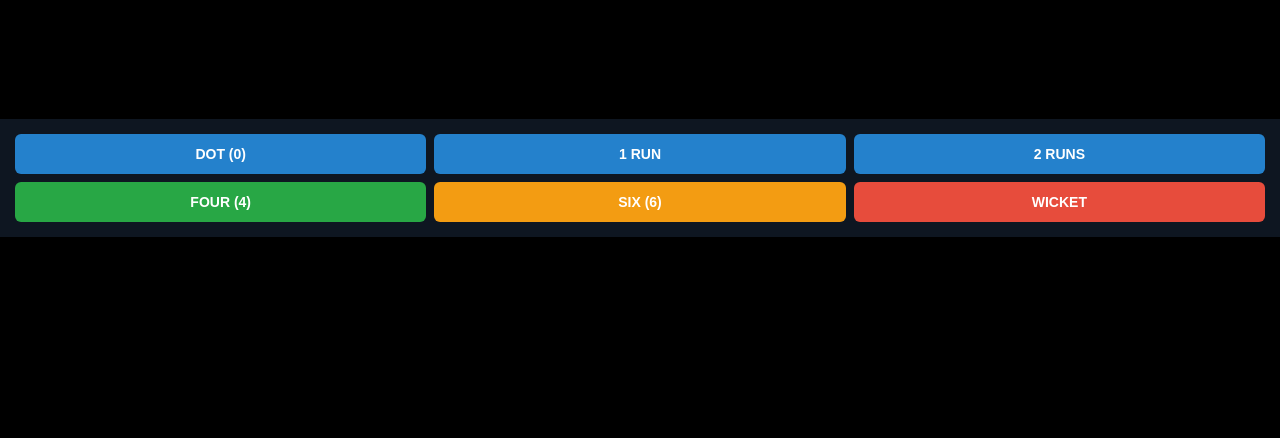
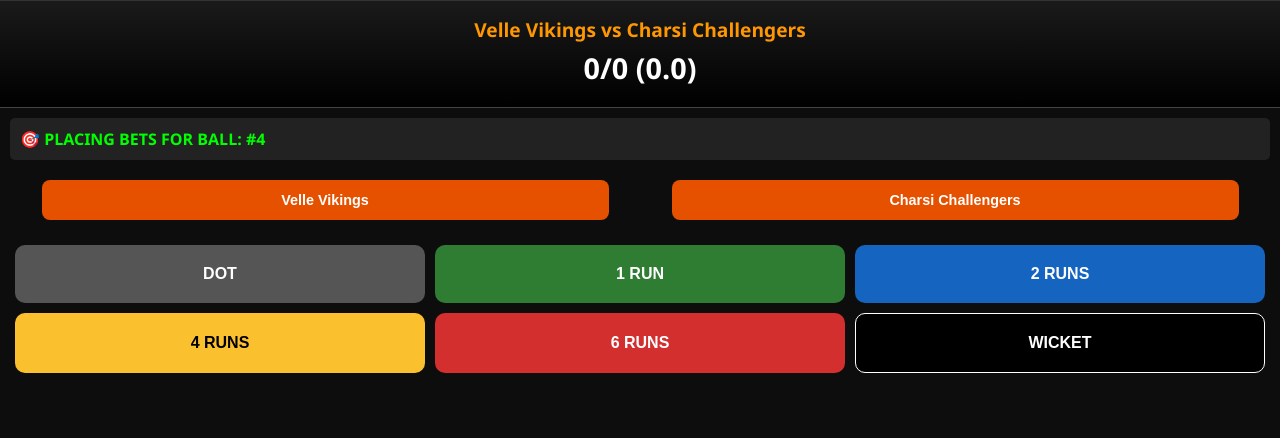
Before and after one commit to meeowwghopghop-hub/chuza-engine, a Flask app: page / in a window 1280 px wide. Shown: the part 641-1079 px from the top of the page. Before the commit the page ends 878 px from the top, so only its background shows below. Run offline with Flask 3, Linux system fonts and the light colour scheme; some libraries are stand-ins or nearby versions.

Commit message:
Update index.html

```diff
--- a/templates/index.html
+++ b/templates/index.html
@@ -1,92 +1,211 @@
 <!DOCTYPE html>
-<html>
+<html lang="en">
 <head>
     <meta charset="UTF-8">
     <meta name="viewport" content="width=device-width, initial-scale=1.0, maximum-scale=1.0, user-scalable=no">
     <title>Chuza090 Virtual Arena</title>
     <script src="https://telegram.org/js/telegram-web-app.js"></script>
     <style>
-        body { background: #0e1621; color: white; font-family: sans-serif; margin: 0; text-align: center; overflow: hidden; }
-        .video-container { width: 100%; position: relative; background: #000; aspect-ratio: 16/9; }
-        #match-video { width: 100%; height: 100%; display: block; }
-        #scoreboard-overlay {
-            display: none; position: absolute; top: 0; left: 0; width: 100%; height: 100%;
-            background: rgba(0,0,0,0.85); flex-direction: column; justify-content: center; align-items: center;
+        body {
+            background-color: #0d0d0d;
+            color: white;
+            font-family: 'Segoe UI', Tahoma, Geneva, Verdana, sans-serif;
+            margin: 0;
+            padding: 0;
+            overflow-x: hidden;
         }
-        .bet-grid { display: grid; grid-template-columns: repeat(3, 1fr); gap: 8px; padding: 15px; }
-        .btn { background: #2481cc; border: none; color: white; padding: 12px 5px; border-radius: 6px; font-weight: bold; font-size: 14px; }
-        .btn:active { background: #1c66a3; transform: scale(0.95); }
-        .status-bar { padding: 10px; background: #17212b; font-size: 14px; border-bottom: 1px solid #232e3c; }
+
+        /* Video Section */
+        #video-container {
+            width: 100%;
+            background: #000;
+            border-bottom: 2px solid #333;
+            line-height: 0;
+        }
+
+        video {
+            width: 100%;
+            height: auto;
+        }
+
+        /* Scoreboard */
+        .scoreboard {
+            background: linear-gradient(180deg, #1a1a1a 0%, #000 100%);
+            padding: 15px;
+            text-align: center;
+            border-bottom: 1px solid #444;
+        }
+
+        #teams-display {
+            font-size: 1.2rem;
+            color: #ff9800;
+            font-weight: bold;
+            margin-bottom: 5px;
+        }
+
+        #live-score {
+            font-size: 1.8rem;
+            margin: 5px 0;
+            font-weight: 900;
+        }
+
+        /* Betting Info */
+        .betting-info {
+            background: #222;
+            padding: 10px;
+            color: #00ff00;
+            font-weight: bold;
+            font-size: 1rem;
+            border-radius: 5px;
+            margin: 10px;
+        }
+
+        /* Winner Market Area */
+        .winner-market {
+            display: flex;
+            justify-content: space-around;
+            padding: 10px;
+        }
+
+        .btn-winner {
+            background: #e65100;
+            color: white;
+            border: none;
+            padding: 12px;
+            border-radius: 8px;
+            width: 45%;
+            font-weight: bold;
+            font-size: 0.9rem;
+        }
+
+        /* Betting Grid */
+        .grid-container {
+            display: grid;
+            grid-template-columns: repeat(3, 1fr);
+            gap: 10px;
+            padding: 15px;
+            margin-bottom: 50px;
+        }
+
+        .bet-btn {
+            padding: 20px 10px;
+            border-radius: 10px;
+            border: none;
+            font-weight: bold;
+            font-size: 1rem;
+            color: white;
+            text-transform: uppercase;
+        }
+
+        .dot { background: #555; }
+        .one { background: #2e7d32; }
+        .two { background: #1565c0; }
+        .four { background: #fbc02d; color: black; }
+        .six { background: #d32f2f; }
+        .wicket { background: #000; border: 1px solid #fff; }
+
+        .disabled { opacity: 0.5; pointer-events: none; }
     </style>
 </head>
 <body>
-    <div class="status-bar">
-        Next Ball: <span id="next-ball-id">#--</span> | Balance: ₹<span id="user-bal">0</span>
+
+    <div id="video-container">
+        <video id="cricket-video" autoplay muted playsinline>
+            <source id="video-source" src="https://github.com/meeowwghopghop-hub/virtuality-bot/raw/refs/heads/main/W-BOWLED.mp4" type="video/mp4">
+        </video>
     </div>
 
-    <div class="video-container">
-        <video id="match-video" muted playsinline></video>
-        <div id="scoreboard-overlay">
-            <h2 id="last-ball-res" style="margin:0; color:#ffc107;">--</h2>
-            <p style="margin:5px 0 0 0; font-size:12px;">PREPARING NEXT DELIVERY...</p>
-        </div>
+    <div class="scoreboard">
+        <div id="teams-display">BADMOSH vs SUTTEBAZ</div>
+        <div id="live-score">0/0 (0.0)</div>
     </div>
 
-    <div class="bet-grid">
-        <button class="btn" onclick="placeBet('runs_0')">DOT (0)</button>
-        <button class="btn" onclick="placeBet('runs_1')">1 RUN</button>
-        <button class="btn" onclick="placeBet('runs_2')">2 RUNS</button>
-        <button class="btn" onclick="placeBet('runs_4')" style="background:#28a745;">FOUR (4)</button>
-        <button class="btn" onclick="placeBet('runs_6')" style="background:#f39c12;">SIX (6)</button>
-        <button class="btn" onclick="placeBet('W-BOWLED')" style="background:#e74c3c;">WICKET</button>
+    <div class="betting-info">
+        🎯 PLACING BETS FOR BALL: <span id="target-ball">#--</span>
+    </div>
+
+    <div class="winner-market" id="winner-div">
+        <button class="btn-winner" onclick="placeBet('TEAM_A', true)" id="t1-label">TEAM A</button>
+        <button class="btn-winner" onclick="placeBet('TEAM_B', true)" id="t2-label">TEAM B</button>
+    </div>
+
+    <div class="grid-container">
+        <button class="bet-btn dot" onclick="placeBet('runs_0')">Dot</button>
+        <button class="bet-btn one" onclick="placeBet('runs_1')">1 Run</button>
+        <button class="bet-btn two" onclick="placeBet('runs_2')">2 Runs</button>
+        <button class="bet-btn four" onclick="placeBet('runs_4')">4 Runs</button>
+        <button class="bet-btn six" onclick="placeBet('runs_6')">6 Runs</button>
+        <button class="bet-btn wicket" onclick="placeBet('wicket')">Wicket</button>
     </div>
 
     <script>
-        const tg = window.Telegram.WebApp;
+        let tg = window.Telegram.WebApp;
         tg.expand();
 
-        // Yahan apne GitHub ke Raw Links daal
-        const videoSources = {
+        const videoLinks = {
             'runs_0': 'https://github.com/meeowwghopghop-hub/virtuality-bot/raw/refs/heads/main/runs_0.mp4',
             'runs_1': 'https://github.com/meeowwghopghop-hub/virtuality-bot/raw/refs/heads/main/runs_1.mp4',
             'runs_2': 'https://github.com/meeowwghopghop-hub/virtuality-bot/raw/refs/heads/main/runs_2.mp4',
             'runs_4': 'https://github.com/meeowwghopghop-hub/virtuality-bot/raw/refs/heads/main/runs_4.mp4',
             'runs_6': 'https://github.com/meeowwghopghop-hub/virtuality-bot/raw/refs/heads/main/runs_6.mp4',
-    'W-BOWLED': 'https://github.com/meeowwghopghop-hub/virtuality-bot/raw/refs/heads/main/W-BOWLED.mp4'
+            'wicket': 'https://github.com/meeowwghopghop-hub/virtuality-bot/raw/refs/heads/main/W-BOWLED.mp4'
         };
-        const CYCLE_TIME = 25000; // 25 Sec
-        const ACTION_TIME = 22000; // 22 Sec
 
-        function engine() {
-            const now = Date.now();
-            const elapsed = now % CYCLE_TIME;
-            const video = document.getElementById('match-video');
-            const overlay = document.getElementById('scoreboard-overlay');
+        async function refreshStatus() {
+            try {
+                let response = await fetch('/get_status');
+                let data = await response.json();
 
-            if (elapsed < ACTION_TIME) {
-                if (video.style.display === 'none') {
-                    overlay.style.display = 'none';
-                    video.style.display = 'block';
-                    // Randomly playing for visual demo, actual logic synced by server time
-                    video.play();
+                // Update UI
+                document.getElementById('teams-display').innerText = `${data.t1} vs ${data.t2}`;
+                document.getElementById('t1-label').innerText = data.t1;
+                document.getElementById('t2-label').innerText = data.t2;
+
+                // Score Logic (Inning 1 or 2)
+                if(data.ball <= 12) {
+                    document.getElementById('live-score').innerText = `${data.s1}/${data.w1} (${Math.floor((data.ball-1)/6)}.${(data.ball-1)%6})`;
+                } else {
+                    document.getElementById('live-score').innerText = `${data.s2}/${data.w2} vs ${data.s1}`;
                 }
+
+                // Ball + 3 Info
+                document.getElementById('target-ball').innerText = "#" + (data.ball + 3);
+
+                // Hide winner market after 1st inning
+                if(data.ball > 12) {
+                    document.getElementById('winner-div').classList.add('disabled');
                 } else {
-                video.style.display = 'none';
-                overlay.style.display = 'flex';
-                document.getElementById('last-ball-res').innerText = "WAITING...";
+                    document.getElementById('winner-div').classList.remove('disabled');
+                }
+
+            } catch (e) {
+                console.error("Status fetch failed", e);
             }
         }
 
-        setInterval(engine, 1000);
+        function placeBet(type, isWinner = false) {
+            let userId = tg.initDataUnsafe.user ? tg.initDataUnsafe.user.id : 12345;
 
-        function placeBet(type) {
-            tg.sendData(JSON.stringify({
-                "action": "place_virtual_bet",
-                "type": type,
-                "amount": 25
-            }));
-            tg.close(); // Bet lagte hi window band
+            fetch('/place_bet', {
+                method: 'POST',
+                headers: { 'Content-Type': 'application/json' },
+                body: JSON.stringify({
+                    user_id: userId,
+                    amount: 50, // Minimum Bet
+                    type: type,
+                    is_winner_bet: isWinner
+                })
+            })
+            .then(res => res.json())
+            .then(data => {
+                alert(data.msg);
+            });
         }
+
+        // Update every 5 seconds to keep sync
+        setInterval(refreshStatus, 5000);
+        refreshStatus();
+
     </script>
 </body>
 </html>
```
Lines whose indentation alone changed are shown as unchanged.
